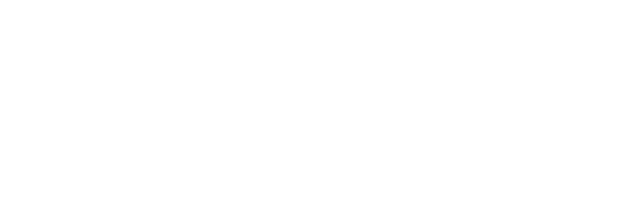
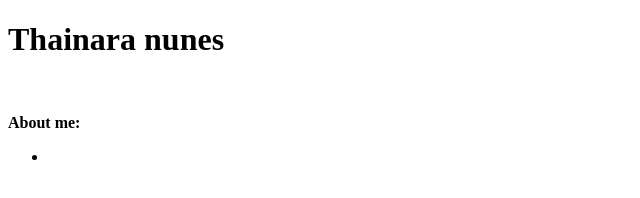
Before and after one commit to KTProg-2024/my-own-webpage-thainara2024, a plain HTML site: page index.html in a window 1280 px wide. Shown: the whole page, without its empty margins (0-640 px from the left). Drawn offline with Linux system fonts and the light colour scheme.

Commit message:
comecando

```diff
--- a/index.html
+++ b/index.html
@@ -1,10 +1,14 @@
 <!DOCTYPE html>
 <html>
     <head>
-
+        <title> thainara's web page</title>
     </head>
 
     <body>
-
+	<h1>Thainara nunes</h1>
+  <br>
+  <p><b>About me:</b></p>
+  <ul>
+    <li>
     </body>
 </html>
```
